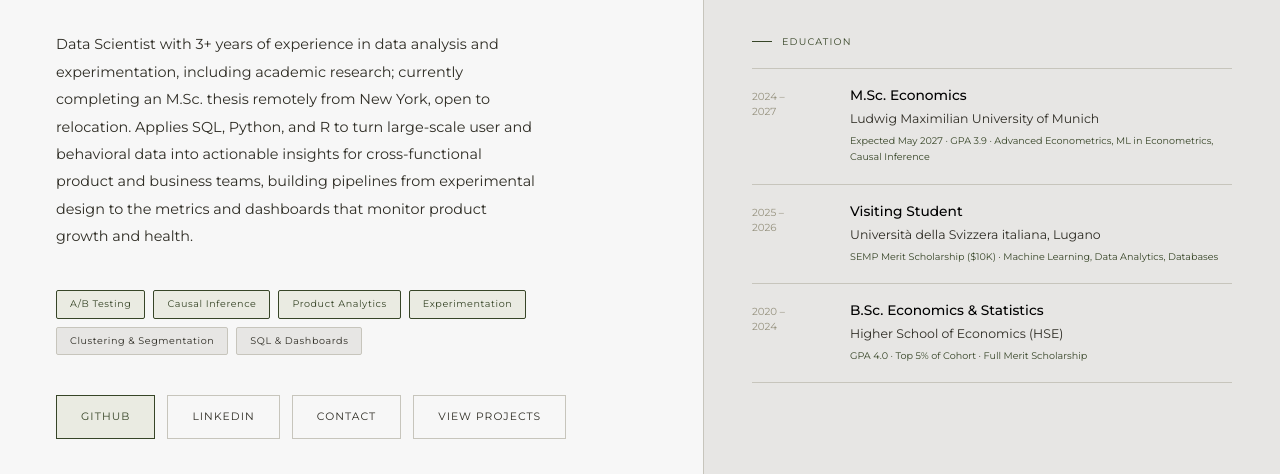
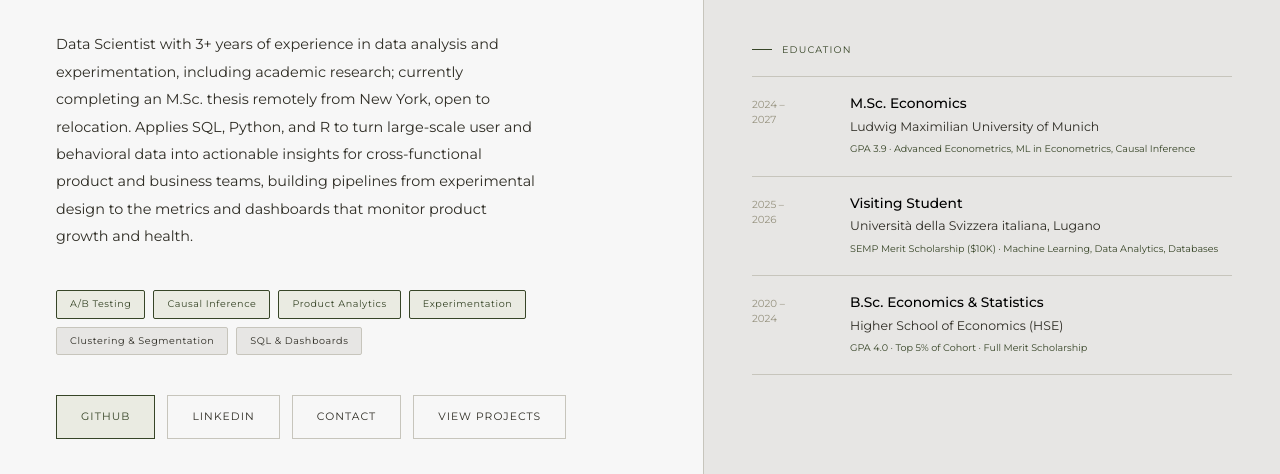
Before and after one commit to ana-rekovets/portfolio, a plain HTML site: page index.html in a window 1280 px wide. Shown: the part 326-800 px from the top of the page. Drawn offline with Linux system fonts and the light colour scheme.

Commit message:
Update education note in index.html
Removed 'Expected May 2027' from note section.

```diff
--- a/index.html
+++ b/index.html
@@ -681,7 +681,7 @@
         <div class="tl-content">
           <div class="tl-degree">M.Sc. Economics</div>
           <div class="tl-school">Ludwig Maximilian University of Munich</div>
-          <div class="tl-note">Expected May 2027 · GPA 3.9 · Advanced Econometrics, ML in Econometrics, Causal Inference</div>
+          <div class="tl-note">GPA 3.9 · Advanced Econometrics, ML in Econometrics, Causal Inference</div>
         </div>
       </div>
       <div class="tl-item">
```
